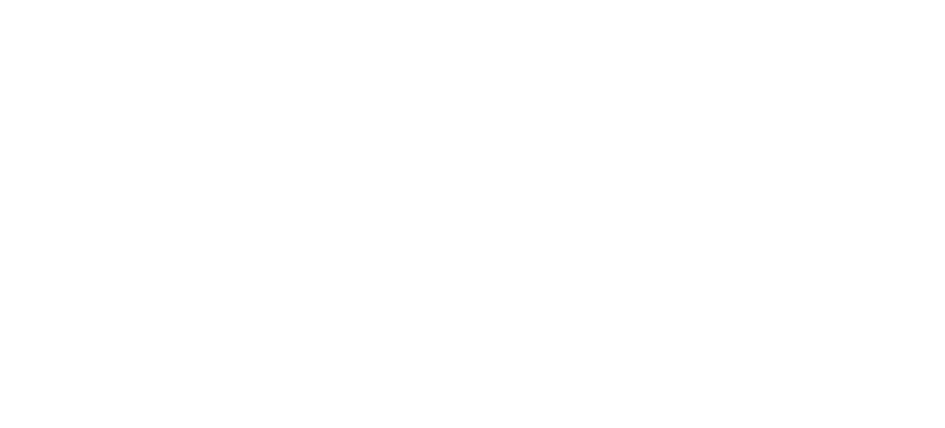
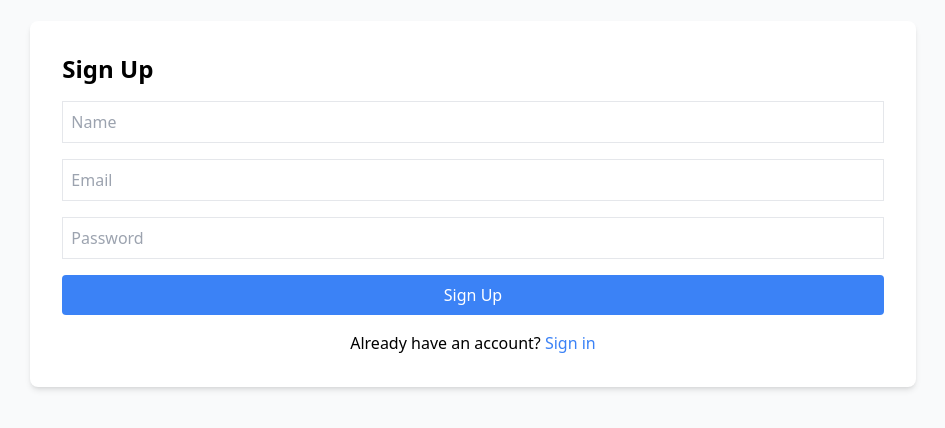
Before and after one commit to sameerahmad546/resume-builder, a React (Create React App) app: page /sign-up in a window 1280 px wide. Before the commit this address had no page. Shown: the part 196-624 px from the top of the page, without its empty margins (167-1112 px from the left). Built offline with nearby package versions, Linux system fonts and the light colour scheme; sample sign-in values are in the browser's storage.

Commit message:
final application

```diff
--- a/package.json
+++ b/package.json
@@ -2,10 +2,12 @@
   "name": "resume-builder",
   "version": "0.1.0",
   "private": true,
+  "proxy": "http://localhost:5000",
   "dependencies": {
     "@testing-library/jest-dom": "^5.17.0",
     "@testing-library/react": "^13.4.0",
     "@testing-library/user-event": "^13.5.0",
+    "axios": "^1.6.0",
     "react": "^18.2.0",
     "react-beautiful-dnd": "^13.1.1",
     "react-dom": "^18.2.0",
--- a/src/App.jsx
+++ b/src/App.jsx
@@ -1,29 +1,46 @@
-import './App.css';
+import React, { useEffect } from 'react';
 import { Route, Routes } from 'react-router-dom';
 import BasicInfoForm from './pages/BasicInfoForm';
-import WorkExerienceForm from './pages/WorkExperienceForm'
+import WorkExerienceForm from './pages/WorkExperienceForm';
 import EducationForm from './pages/EducationForm';
 import SkillsForm from './pages/SkillsForm';
 import ReorderResume from './pages/ReorderResume';
 import ReadyResume from './pages/ReadyResume';
+import Signup from './pages/Signup';
+import Login from './pages/Login';
 import { ResumeBuilderProvider } from './store/states';
+import { useLocation, useNavigate } from 'react-router-dom';
+import Layout from './Layout/Layout';
 
 function App() {
+  const token = JSON.parse(localStorage.getItem('token'));
+  const location = useLocation();
+  const navigate = useNavigate();
+  const isSignUpOrLoginRoute = location.pathname === '/sign-up' || location.pathname === '/login';
+
+  useEffect(() => {
+    if (token === null) {
+      navigate('/login');
+    }
+  }, []);
+
   return (
-    <div className=''>
+    <div>
       <ResumeBuilderProvider>
+        {!isSignUpOrLoginRoute && <Layout />}
         <Routes>
+          <Route path="/sign-up" element={<Signup />} />
+          <Route path="/login" element={<Login />} />
+          <Route path="/" element={<BasicInfoForm />} />
+          <Route path="work-experience-form" element={<WorkExerienceForm />} />
+          <Route path="education-form" element={<EducationForm />} />
+          <Route path="skills-form" element={<SkillsForm />} />
+          <Route path="reorder-resume" element={<ReorderResume />} />
+          <Route path="ready-resume/" element={<ReadyResume />} />
+        </Routes>
 
-          <Route path='/' element={<BasicInfoForm />} />
-          <Route path='work-experience-form' element={<WorkExerienceForm />} />
-          <Route path='education-form' element={<EducationForm />} />
-          <Route path='skills-form' element={<SkillsForm />} />
-          <Route path='reorder-resume' element={<ReorderResume/>} />
-          <Route path='ready-resume/' element={< ReadyResume/>}/>
-
-        </Routes>
-      </ResumeBuilderProvider>
-    </div>
+    </ResumeBuilderProvider>
+    </div >
   );
 }
 
--- /dev/null
+++ b/src/Layout/Layout.jsx
@@ -0,0 +1,15 @@
+import React from 'react';
+import Navbar from '../components/Navbar';
+
+function Layout({ children }) {
+  return (
+    <div className="relative">
+      <Navbar />
+      <main className="container mx-auto p-4">
+        {children}
+      </main>
+    </div>
+  );
+}
+
+export default Layout;
--- /dev/null
+++ b/src/components/Navbar.jsx
@@ -0,0 +1,71 @@
+import React, { useContext, useState, useEffect } from "react";
+import { ResumeBuilderContext } from "../store/states";
+import { useNavigate } from "react-router-dom";
+
+function Navbar() {
+  const { user, setUser } = useContext(ResumeBuilderContext)
+  const navigate = useNavigate()
+  const [isOpen, setIsOpen] = useState(false);
+  const toggleDropdown = () => setIsOpen(!isOpen);
+  const token = JSON.parse(localStorage.getItem('token'));
+  const logout = () => {
+    navigate('/login')
+    setUser(null)
+    localStorage.removeItem('token')
+  }
+
+  useEffect(() => {
+
+    console.log(token)
+    if (token) {
+      setUser(token.user)
+
+    }
+  }, []);
+  return (
+    <nav className="bg-blue-500 p-4">
+      <div className="container mx-auto flex justify-between items-center">
+        <h1 className="text-white text-2xl font-bold">Resume Builder</h1>
+        <div className="relative group">
+          <button
+            onClick={toggleDropdown}
+            className="text-white font-semibold group hover:text-blue-300 focus:outline-none"
+          >
+            {user?.name}
+            <svg
+              xmlns="http://www.w3.org/2000/svg"
+              className="h-6 w-6 inline-block ml-2 -mt-1"
+              fill="none"
+              viewBox="0 0 24 24"
+              stroke="currentColor"
+            >
+              <path
+                strokeLinecap="round"
+                strokeLinejoin="round"
+                strokeWidth="2"
+                d="M19 9l-7 7-7-7"
+              />
+            </svg>
+          </button>
+          {isOpen && (
+            <div className="absolute right-0 mt-2 w-48 bg-white border rounded-lg shadow-lg divide-y divide-gray-200">
+              <div className="p-2">
+                <p className="text-gray-600">{user?.email}</p>
+              </div>
+              <button
+                onClick={() => {
+                  logout()
+                }}
+                className="block w-full text-left p-2 text-red-600 hover:bg-gray-100"
+              >
+                Logout
+              </button>
+            </div>
+          )}
+        </div>
+      </div>
+    </nav>
+  );
+}
+
+export default Navbar;
--- a/src/pages/BasicInfoForm.jsx
+++ b/src/pages/BasicInfoForm.jsx
@@ -14,6 +14,7 @@
     };
     return (
         <>
+
 
             <div className="container mt-6 mx-auto p-5 border rounded-lg shadow">
                 <h2 className="text-lg font-semibold mb-4">Basic Information</h2>
--- a/src/pages/EducationForm.jsx
+++ b/src/pages/EducationForm.jsx
@@ -24,7 +24,7 @@
 
   return (
     <>
-    <p>{JSON.stringify(educations)}</p>
+
       <div className="container mt-6 mx-auto p-5 border rounded-lg shadow">
         <h2 className="text-lg font-semibold mb-4">Education</h2>
         {educations.map((education, index) => (
--- /dev/null
+++ b/src/pages/Login.jsx
@@ -0,0 +1,81 @@
+
+import React, { useState,useContext } from "react";
+import { Link } from "react-router-dom";
+import { useNavigate } from "react-router-dom";
+import { ResumeBuilderContext } from "../store/states";
+
+const Login = () => {
+    const navigate = useNavigate()
+    const { setUser } = useContext(ResumeBuilderContext)
+
+    const [userData, setUserData] = useState({
+        email: "",
+        password: "",
+    });
+    const requestOptions = {
+        method: "POST",
+        headers: {
+            "Content-Type": "application/json",
+            "x-api-key": "8ArTScAEKzot6HVdYFPIxRXbr9qrEWroovM4s85RqMfThtu6M2aJWnJixHrbzCRD",
+        },
+        body: JSON.stringify(userData),
+    };
+    const [error, setError] = useState("");
+
+
+    const handleLogin = async (e) => {
+        e.preventDefault();
+        try {
+            const response = await fetch("/api/auth/login", requestOptions);
+            const result = await response.json();
+            console.log(result)
+            if(result.message === 'No user found'){
+                setError('No user found')
+            }
+            else if(result.message === 'Invalid Password'){
+                setError('Invalid Password')
+            }
+            else if(result.message === 'Login Successfully'){
+                setUser(result.user)
+                localStorage.setItem('token', JSON.stringify({user: result.user, token: result.token}))
+                navigate('/')
+            }
+        } catch (error) {
+            console.log("Caught in Erro : ", error)
+        }
+
+    };
+
+    return (
+        <div className="min-h-screen flex items-center justify-center bg-gray-50">
+            <div className="bg-white p-8 rounded-lg shadow-md">
+                <h2 className="text-2xl font-bold mb-4">Login</h2>
+                {error && <p className="text-red-500 mb-4">{error}</p>}
+                <form onSubmit={handleLogin}>
+                    <input
+                        type="email"
+                        placeholder="Email"
+                        className="w-full p-2 mb-4 border"
+                        value={userData.email}
+                        onChange={(e) => setUserData({ ...userData, email: e.target.value })}
+                    />
+                    <input
+                        type="password"
+                        placeholder="Password"
+                        className="w-full p-2 mb-4 border"
+                        value={userData.password}
+                        onChange={(e) => setUserData({ ...userData, password: e.target.value })}
+                    />
+                    <button type="submit" className="bg-blue-500 text-white rounded p-2 w-full">
+                        Login
+                    </button>
+                </form>
+                <p className="text-center mt-4">
+                    Don't have an account? <Link to="/sign-up" className="text-blue-500">Sign up</Link>
+                </p>
+            </div>
+        </div>
+    );
+};
+
+export default Login;
--- /dev/null
+++ b/src/pages/Signup.jsx
@@ -0,0 +1,89 @@
+
+import React, { useState } from "react";
+import { Link } from "react-router-dom";
+import { useNavigate } from "react-router-dom";
+
+
+const Signup = () => {
+    const navigate = useNavigate()
+
+    const [userData, setUserData] = useState({
+        name: "",
+        email: "",
+        password: "",
+    });
+    const [error, setError] = useState("");
+    const [success, setSuccess] = useState("")
+
+    const requestOptions = {
+        method: "POST",
+        headers: {
+            "Content-Type": "application/json",
+            "x-api-key": "8ArTScAEKzot6HVdYFPIxRXbr9qrEWroovM4s85RqMfThtu6M2aJWnJixHrbzCRD",
+        },
+        body: JSON.stringify(userData),
+    };
+
+
+
+    const handleSignup = async (e) => {
+        console.log(e)
+        e.preventDefault();
+        try {
+            const response = await fetch("/api/auth/register", requestOptions);
+            const result = await response.json();
+            console.log(result)
+            if(result.message === 'User Created Successfully'){
+                setSuccess("Registered Successfully")
+                navigate("/login")
+            }
+            else if(result.message === 'User already exists'){
+                setError('User already exists')
+            }
+
+        } catch (error) {
+            setError("Failed to create an account. Please try again.");
+        }
+    };
+
+    return (
+        <div className="min-h-screen flex items-center justify-center bg-gray-50">
+            <div className="bg-white p-8 rounded-lg shadow-md">
+                <h2 className="text-2xl font-bold mb-4">Sign Up</h2>
+                {error && <p className="text-red-500 mb-4">{error}</p>}
+                {success && <p className="text-green-500 mb-4">{success}</p>}
+                <form onSubmit={handleSignup}>
+                    <input
+                        type="text"
+                        placeholder="Name"
+                        className="w-full p-2 mb-4 border"
+                        value={userData.name}
+                        onChange={(e) => setUserData({ ...userData, name: e.target.value })}
+                    />
+                    <input
+                        type="email"
+                        placeholder="Email"
+                        className="w-full p-2 mb-4 border"
+                        value={userData.email}
+                        onChange={(e) => setUserData({ ...userData, email: e.target.value })}
+                    />
+                    <input
+                        type="password"
+                        placeholder="Password"
+                        className="w-full p-2 mb-4 border"
+                        value={userData.password}
+                        onChange={(e) => setUserData({ ...userData, password: e.target.value })}
+                    />
+                    <button type="submit" className="bg-blue-500 text-white rounded p-2 w-full">
+                        Sign Up
+                    </button>
+                </form>
+                <p className="text-center mt-4">
+                    Already have an account? <Link to="/login" className="text-blue-500">Sign in</Link>
+                </p>
+            </div>
+        </div>
+    );
+};
+
+export default Signup;
--- a/src/pages/WorkExperienceForm.jsx
+++ b/src/pages/WorkExperienceForm.jsx
@@ -1,10 +1,19 @@
-import React, { useContext } from 'react';
-import { Link } from 'react-router-dom';
+import React, { useContext, useEffect } from 'react';
+import { Link, useNavigate, useLocation } from 'react-router-dom';
 
 import { ResumeBuilderContext } from '../store/states';
 
 const  ExperienceForm = () => {
     const { experience, setExperience } = useContext(ResumeBuilderContext)
+
+    const token = JSON.parse(localStorage.getItem('user'))
+    console.log(token)
+    const location = useLocation();
+    const navigate = useNavigate()
+    const pathName = location.pathname
+    // if(token === null){
+    //     navigate('/login')
+    // }
 
     const handleChange = (e) => {
         const { name, value } = e.target;
@@ -13,6 +22,13 @@
             [name]: value,
         });
     };
+
+    // useEffect(()=>{
+    //     if(token === null){
+    //         navigate('/login')
+    //     }
+    // },[])
+
     return (
         <>
             <div className="container mt-6 mx-auto p-5 border rounded-lg shadow">
--- a/src/store/states.jsx
+++ b/src/store/states.jsx
@@ -4,6 +4,9 @@
 export const ResumeBuilderContext = createContext();
 
 export function ResumeBuilderProvider({ children }) {
+
+  const [user, setUser] = useState(null);
+
   const [basicInfo, setBasicInfo] = useState({
     name: '',
     phone: '',
@@ -23,10 +26,13 @@
     { degree: '', university: '', graduationDate: '' },
   ]);
 
+
   const [skills, setSkills] = useState([]);
 
   const contextValue = useMemo(() => {
     return {
+      user,
+      setUser,
       basicInfo,
       setBasicInfo,
       experience,
@@ -34,9 +40,9 @@
       educations,
       setEducations,
       skills,
-      setSkills
+      setSkills,
     };
-  }, [basicInfo,experience,educations,skills]);
+  }, [basicInfo,experience,educations,skills,user]);
 
   return (
     <ResumeBuilderContext.Provider value={contextValue}>
```
Also changed, not shown: 1 other file (tests, documents, lock files or other folders).
